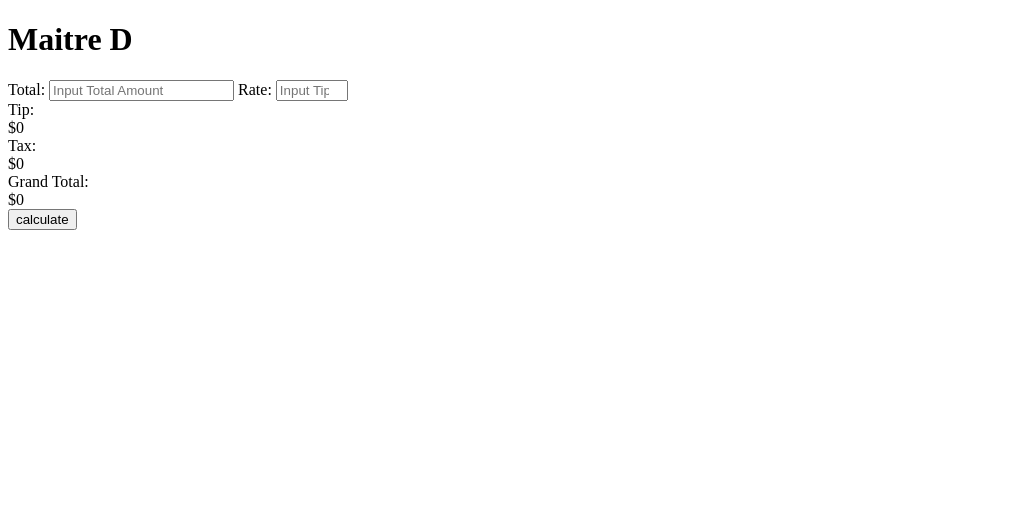
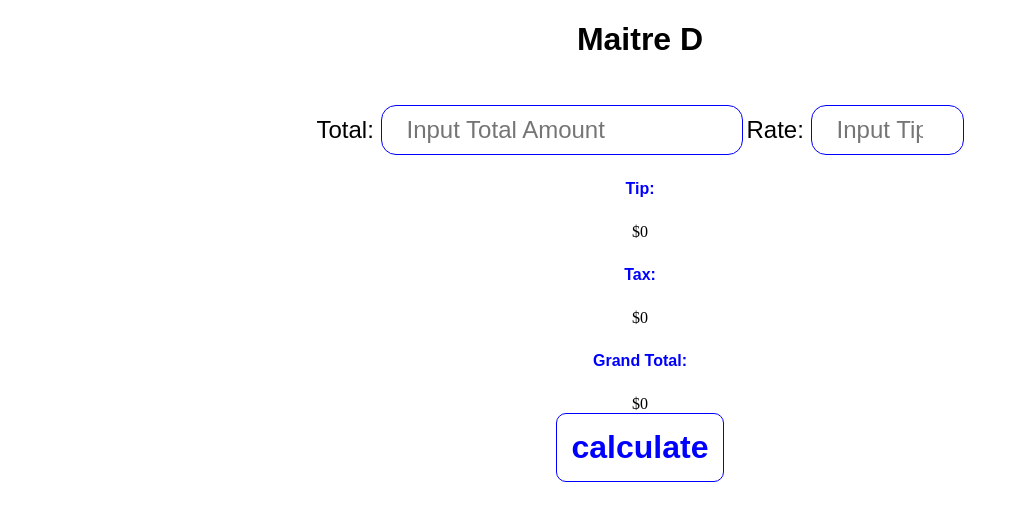
Before and after one commit to NolanHarless/MaitreD-WebApp, a plain HTML site: page index.html in a window 1280 px wide. Shown: the whole page, without its empty margins (0-1019 px from the left). Drawn offline with Linux system fonts and the light colour scheme.

Commit message:
added css styling

```diff
--- a/index.html
+++ b/index.html
@@ -16,7 +16,7 @@
                 <div class="classification">Tax: </div><div class="outputText" id="taxAmount">$0</div>
                 <div class="classification">Grand Total: </div><div class="outputText" id="TotalAmount">$0</div>
             </div>
-            <input type="submit" value="calculate" name="submit" onclick="calculate()">
+            <input id="submit-button" type="submit" value="calculate" name="submit" onclick="calculate()">
         </form>
     </body>
 </html>
--- a/style.css
+++ b/style.css
@@ -0,0 +1,49 @@
+.classification{
+    font-weight: bold;
+    color: blue;
+    font-family: sans-serif;
+    padding: 25px 15px 25px 15px;
+}
+#submit-button{
+    background-color: white;
+    border: 1px solid blue;
+    border-radius: 10px;
+    padding: 15px;
+    color: blue;
+    font-size: 2em;
+    font-weight: bold;
+    transition: background-color .25s ease-in-out;
+}
+#submit-button:hover{
+    cursor: pointer;
+    background-color: blue;
+    color: white;
+    transition: background-color .25s ease-in-out;
+}
+body{
+    margin: auto;
+    text-align: center;
+}
+.table-form{
+    padding: 25px;
+    margin: auto;
+}
+#total{
+    border: 1px solid blue;
+    border-radius: 15px;
+    padding: 10px 25px;
+    font-size: 1.5em;
+}
+#rate{
+    border: 1px solid blue;
+    border-radius: 15px;
+    padding: 10px 25px;
+    font-size: 1.5em;
+}
+label{
+    font-size: 1.5em;
+    font-family: sans-serif;
+}
+h1{
+    font-family: sans-serif;
+}
```
